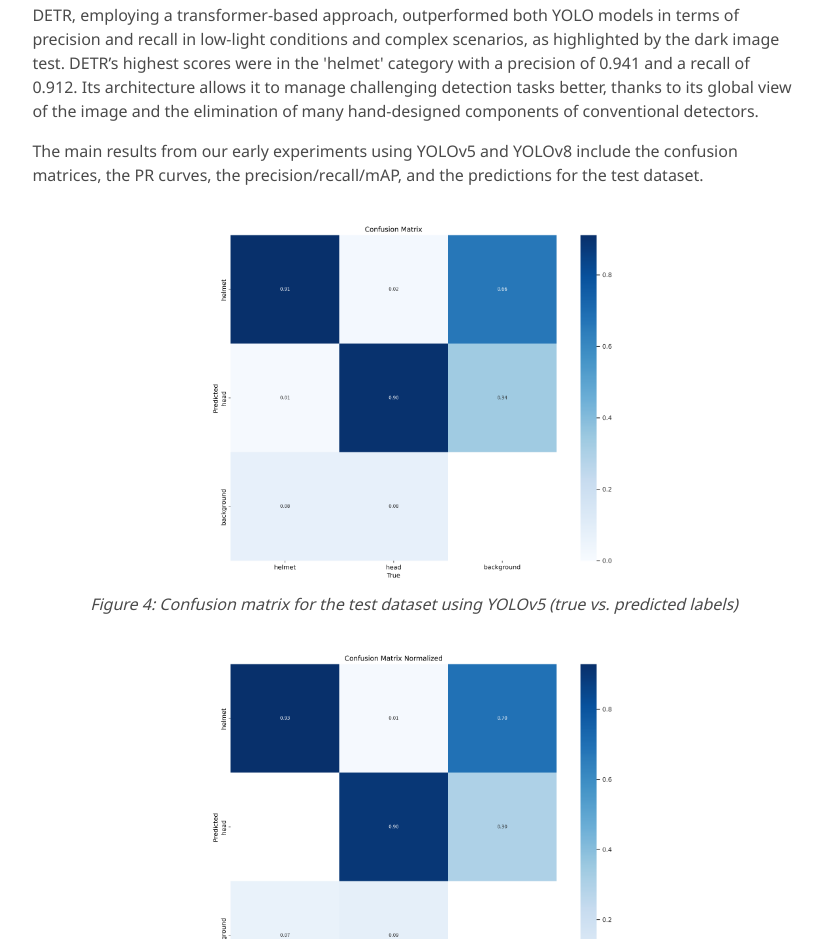
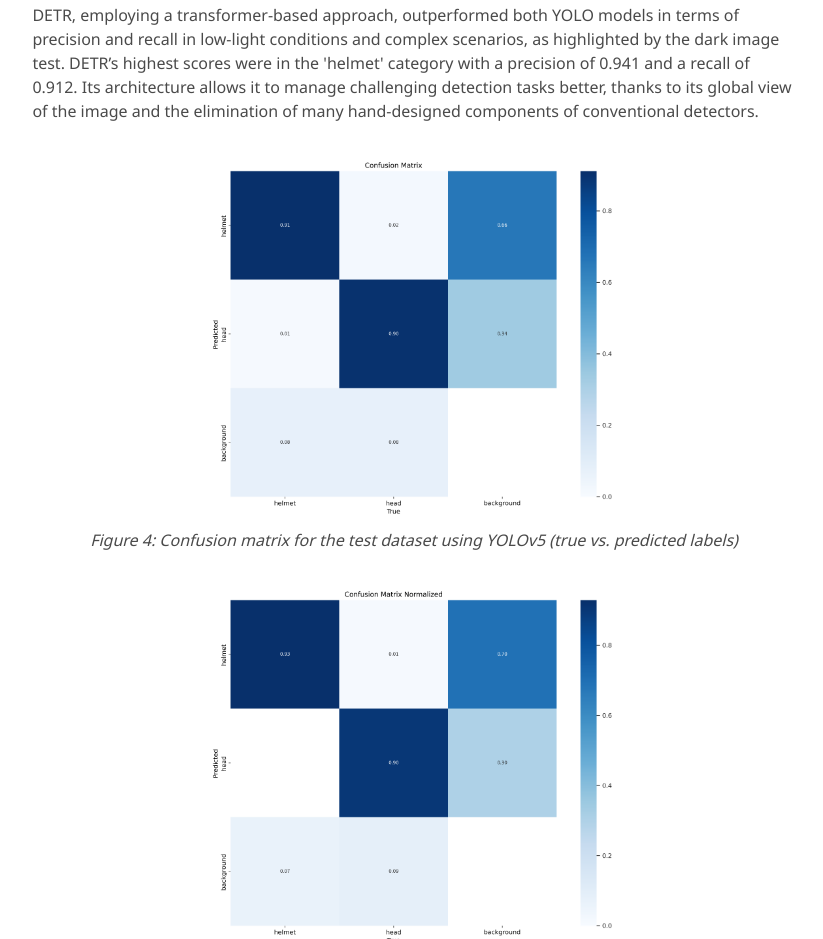
Before and after one commit to EleannaPanagiotou/ECE766-HelmetDetection, a plain HTML site: page index.html in a window 1280 px wide. Shown: the part 6119-7058 px from the top of the page, without its empty margins (226-1049 px from the left). Drawn offline with nearby package versions, Linux system fonts and the light colour scheme; some icons are missing; a web font is replaced by a local one.

Commit message:
Update index.html

```diff
--- a/index.html
+++ b/index.html
@@ -320,8 +320,7 @@
           <p>YOLOv5n and YOLOv8n demonstrated robust performance across all categories, with YOLOv8n showing a slight edge in precision and recall, especially in the 'helmet' and 'head' classes. This is indicative of YOLOv8n's improved architecture, which utilizes an anchor-free split Ultralytics head, enhancing detection accuracy and processing efficiency. Specifically, YOLOv8n reached a precision of 0.934 and a recall of 0.907 for helmets, reflecting its strong suitability for real-time safety applications where detecting safety gear accurately is critical.</p>
 
           <p>DETR, employing a transformer-based approach, outperformed both YOLO models in terms of precision and recall in low-light conditions and complex scenarios, as highlighted by the dark image test. DETR’s highest scores were in the 'helmet' category with a precision of 0.941 and a recall of 0.912. Its architecture allows it to manage challenging detection tasks better, thanks to its global view of the image and the elimination of many hand-designed components of conventional detectors.</p>
-          <p>The main results from our early experiments using YOLOv5 and YOLOv8 include the confusion matrices, the PR curves, the precision/recall/mAP, and the predictions for the test dataset.</p>
-          <figure>
+         <figure>
             <img src="static/images/confusion_matrix_test_v5.png" alt="Confusion matrix for the test dataset using YOLOv5 (true vs. predicted labels)" style="width:70%; max-width:600px; height:auto;">
             <figcaption>Figure 4: Confusion matrix for the test dataset using YOLOv5 (true vs. predicted labels)</figcaption>
           </figure>
```
